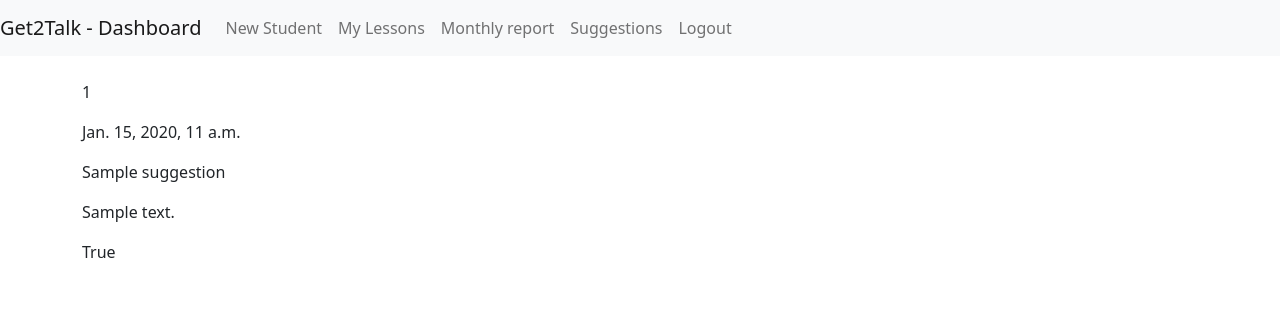
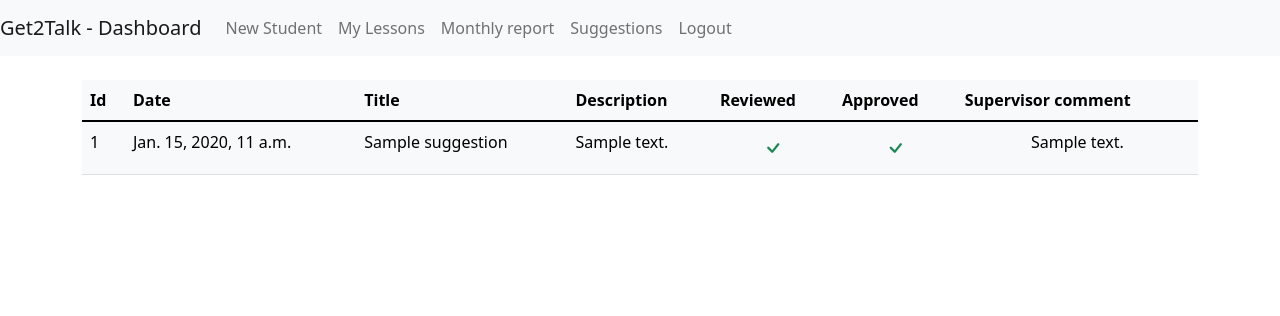
Before and after one commit to systenconti/Get2TalkAPP2, a Django app: page /suggestions/1/ in a window 1280 px wide. Shown: the top 316 px of the page. Run offline with Django 4.2, Linux system fonts and the light colour scheme; a user stored in the database is signed in; tables that the repository leaves empty hold one stand-in row (values such as "Sample post").

Commit message:
Add styling to suggestion_detail template

```diff
--- a/get2talk/templates/suggestion_detail.html
+++ b/get2talk/templates/suggestion_detail.html
@@ -1,9 +1,43 @@
 {% extends 'base.html' %}
 
+{% block css %}
+<style>
+    .icon-cell {
+        text-align: center;
+    }
+
+    .icon-cell i {
+        font-size: 1.5em;
+    }
+</style>
+{% endblock %}
+
 {% block content %}
-<p>{{ suggestion.id }}</p>
-<p>{{ suggestion.date_submitted }}</p>
-<p>{{ suggestion.title }}</p>
-<p>{{ suggestion.description }}</p>
-<p>{{ suggestion.approved }}</p>
+<table class="table table-light">
+    <thead>
+        <tr>
+            <th>Id</th>
+            <th>Date</th>
+            <th>Title</th>
+            <th>Description</th>
+            <th>Reviewed</th>
+            <th>Approved</th>
+            <th>Supervisor comment</th>
+        </tr>
+    </thead>
+    <tbody>
+        <tr>
+            <td>{{ suggestion.id }}</td>
+            <td>{{ suggestion.date_submitted }}</td>
+            <td>{{ suggestion.title }}</td>
+            <td>{{ suggestion.description }}</td>
+            <td class="icon-cell">{% if suggestion.reviewed %}<i class="bi bi-check text-success"></i>{% else %}<i
+                    class="bi bi-x text-danger"></i>{% endif %}</td>
+            <td class="icon-cell">{% if suggestion.approved %}<i class="bi bi-check text-success"></i>{% else %}<i
+                    class="bi bi-x text-danger"></i>{% endif %}</td>
+            <td class="icon-cell">{% if suggestion.supervisor_comment == None %}<i class="bi bi-dash-square-dotted"></i>
+                {% else %}{{ suggestion.supervisor_comment }}{% endif %}</td>
+        </tr>
+    </tbody>
+</table>
 {% endblock %}
```
